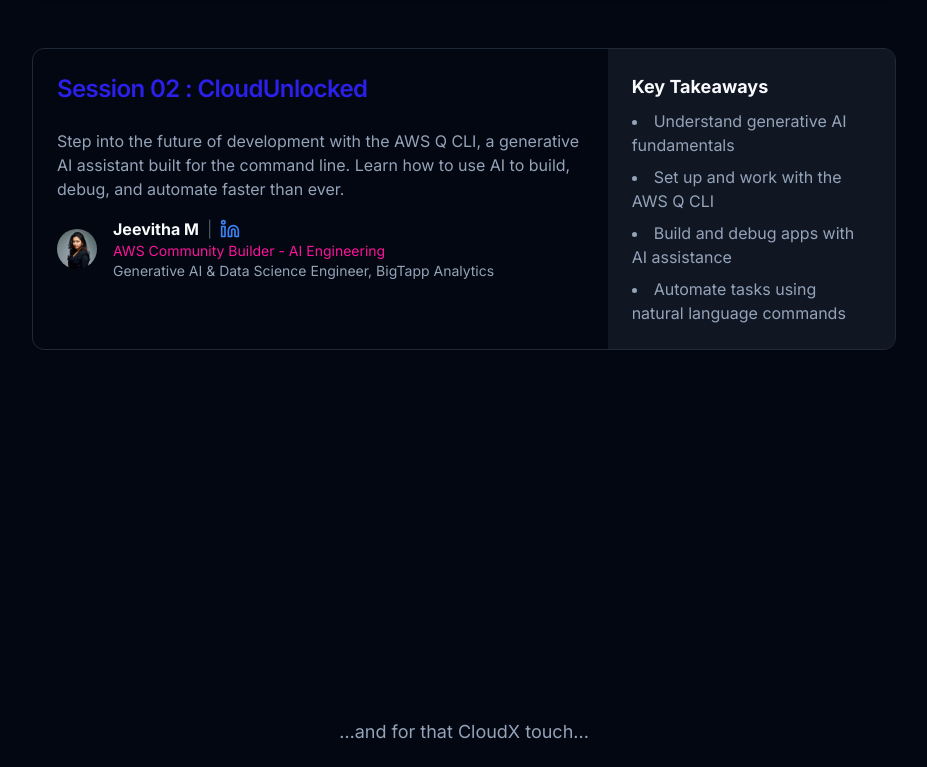
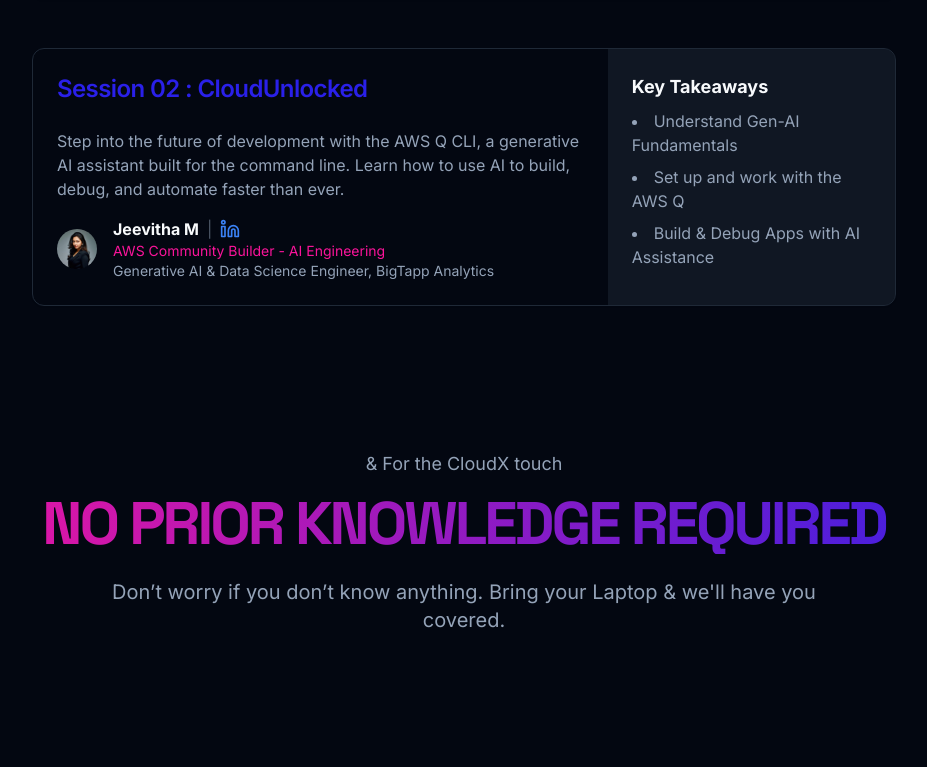
Before and after one commit to jhingalala1234/CloudX-Ascend, a Next.js app: page / in a window 1280 px wide. Shown: the part 2862-3629 px from the top of the page, without its empty margins (176-1103 px from the left). Built offline with nearby package versions, Linux system fonts and the light colour scheme.

Commit message:
changed-code-files

```diff
--- a/src/app/page.tsx
+++ b/src/app/page.tsx
@@ -323,10 +323,9 @@
                    <div className="bg-muted/50 p-6 md:col-span-1">
                     <h4 className="font-bold text-lg mb-2">Key Takeaways</h4>
                     <ul className="list-disc list-inside space-y-2 text-muted-foreground">
-                      <li>Understand generative AI fundamentals</li>
-                      <li>Set up and work with the AWS Q CLI</li>
-                      <li>Build and debug apps with AI assistance</li>
-                      <li>Automate tasks using natural language commands</li>
+                      <li>Understand Gen-AI Fundamentals</li>
+                      <li>Set up and work with the AWS Q</li>
+                      <li>Build & Debug Apps with AI Assistance</li>
                     </ul>
                   </div>
                 </Card>
@@ -334,16 +333,16 @@
             </div>
           </section>
 
-          <section className="py-10 text-center sm:py-16 snap-start flex items-center min-h-screen">
+          <section className="py-20 text-center snap-start flex items-center">
             <div className="container mx-auto px-4">
               <p className="text-lg text-muted-foreground">
-                …and for that CloudX touch...
+                & For the CloudX touch
               </p>
-              <h2 className="font-headline mt-4 bg-gradient-to-r from-primary to-accent bg-clip-text text-4xl font-bold uppercase tracking-tighter text-transparent sm:text-5xl md:text-6xl">
+              <h2 className="font-headline mt-4 bg-gradient-to-r from-primary to-accent bg-clip-text text-4xl font-extrabold uppercase tracking-tighter text-transparent sm:text-5xl md:text-6xl">
                 NO PRIOR KNOWLEDGE REQUIRED
               </h2>
-              <p className="mx-auto mt-8 max-w-3xl text-lg text-muted-foreground md:text-xl">
-                Don’t worry if you don’t know anything. Come as you are. Beginners, enthusiasts, and experts are all welcome.
+              <p className="mx-auto mt-6 max-w-3xl text-lg text-muted-foreground md:text-xl">
+                Don’t worry if you don’t know anything. Bring your Laptop & we'll have you covered.
               </p>
             </div>
           </section>
```
